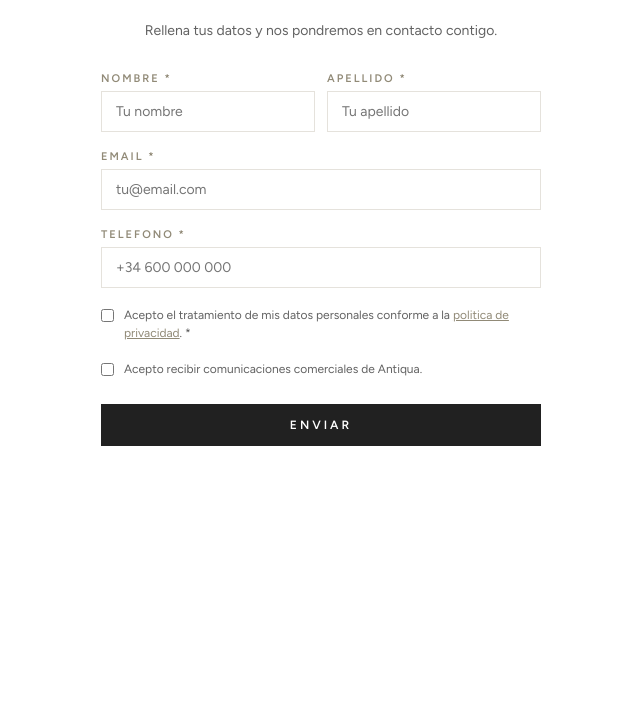
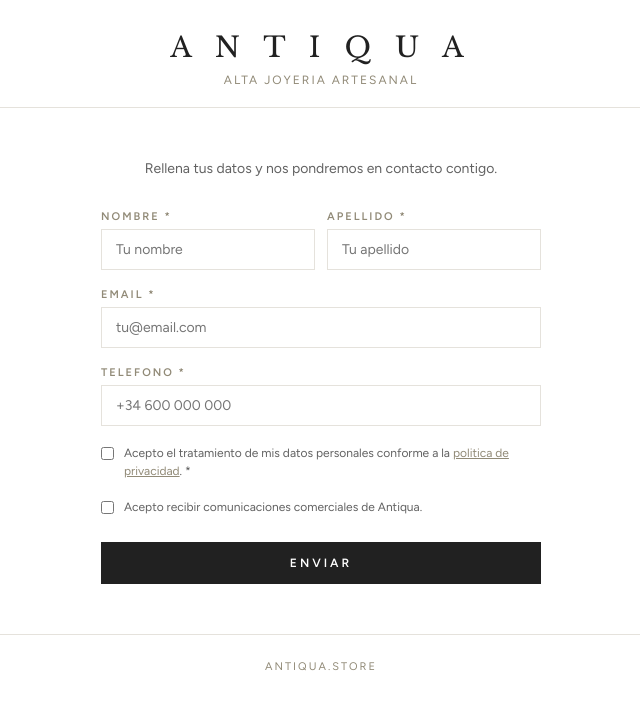
Before and after one commit to AntiquaStore/antiqua-pedidos, a FastAPI app: page /contacto in a window 1280 px wide. Shown: the top 710 px of the page, without its empty margins (319-959 px from the left). Run offline with FastAPI, Linux system fonts and the light colour scheme.

Commit message:
Add Antiqua header + footer to contact landing page
- Logo 'A N T I Q U A' with tagline 'Alta joyeria artesanal'
- Footer link to antiqua.store for trust
- Professional look matching brand identity

Co-Authored-By: Claude Opus 4.6 (1M context) <noreply@anthropic.com>

```diff
--- a/templates/contacto_embed.html
+++ b/templates/contacto_embed.html
@@ -9,6 +9,9 @@
         body { font-family: 'Figtree', sans-serif; color: #212121; background: transparent; }
         h2 { font-family: 'Libre Baskerville', serif; }
         .container { max-width: 480px; margin: 0 auto; padding: 20px; }
+        .header { text-align: center; padding: 30px 0 20px; border-bottom: 1px solid #e5e2dc; margin-bottom: 30px; }
+        .logo { font-family: 'Libre Baskerville', serif; font-size: 28px; letter-spacing: 8px; color: #212121; }
+        .tagline { font-size: 12px; color: #918a77; letter-spacing: 2px; text-transform: uppercase; margin-top: 8px; }
         .intro { text-align: center; font-size: 14px; color: #626262; margin-bottom: 30px; line-height: 1.6; }
         .form { display: flex; flex-direction: column; gap: 18px; }
         .row { display: grid; grid-template-columns: 1fr 1fr; gap: 12px; }
@@ -34,6 +37,11 @@
     </style>
 </head>
 <body>
+    <div class="header">
+        <div class="logo">A N T I Q U A</div>
+        <div class="tagline">Alta joyeria artesanal</div>
+    </div>
+
     {% if success %}
     <div class="container success">
         <h2>Gracias por contactarnos</h2>
@@ -77,5 +85,9 @@
         </form>
     </div>
     {% endif %}
+
+    <div style="text-align:center;margin-top:30px;padding:20px 0;border-top:1px solid #e5e2dc">
+        <a href="https://antiqua.store" target="_blank" style="font-size:11px;color:#918a77;text-decoration:none;letter-spacing:2px;text-transform:uppercase">antiqua.store</a>
+    </div>
 </body>
 </html>
```
Also changed, not shown: templates/dashboard.html (+6 -6 lines).
